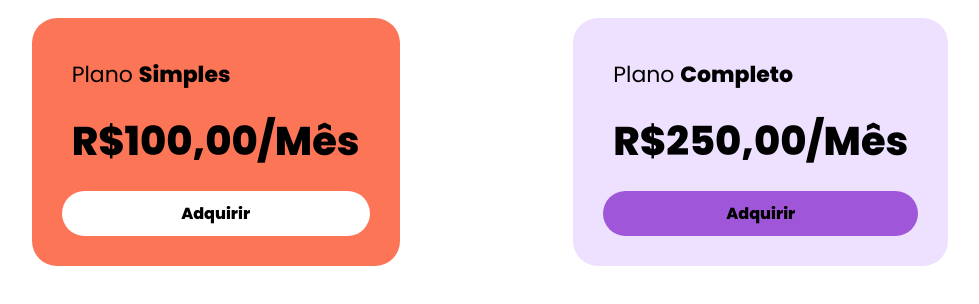
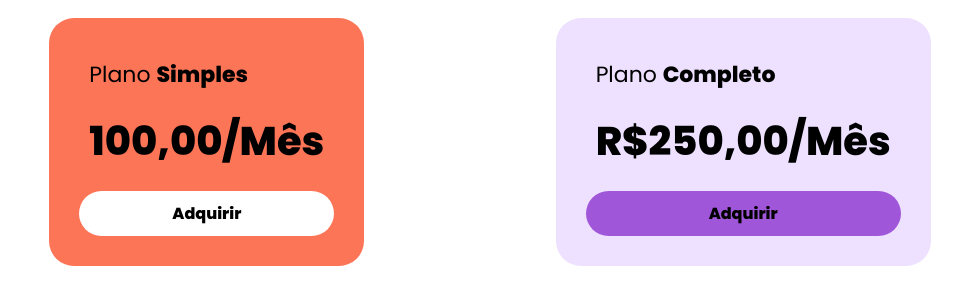
Before and after one commit to marcosviniciohd/fundamentos-angular-17, an Angular app: page / in a window 1280 px wide. Shown: the top 304 px of the page, without its empty margins (150-1129 px from the left). Built offline with nearby package versions, Linux system fonts and the light colour scheme.

Commit message:
feat: add interpolação

```diff
--- a/src/app/card/card.component.html
+++ b/src/app/card/card.component.html
@@ -1,5 +1,5 @@
 <div class="card">
-  <div class="card__plan card__item">Plano <b>Simples</b></div>
-  <div class="card__price card__item">R$100,00/Mês</div>
+  <div class="card__plan card__item">Plano <b>{{ tipo }}</b></div>
+  <div class="card__price card__item">{{ valor }}/Mês</div>
   <app-card-button></app-card-button>
 </div>
--- a/src/app/card/card.component.ts
+++ b/src/app/card/card.component.ts
@@ -6,5 +6,6 @@ import { Component } from '@angular/core';
   styleUrl: './card.component.scss'
 })
 export class CardComponent {
-
+  tipo: string = 'Simples';
+  valor: string = '100,00';
 }
```
